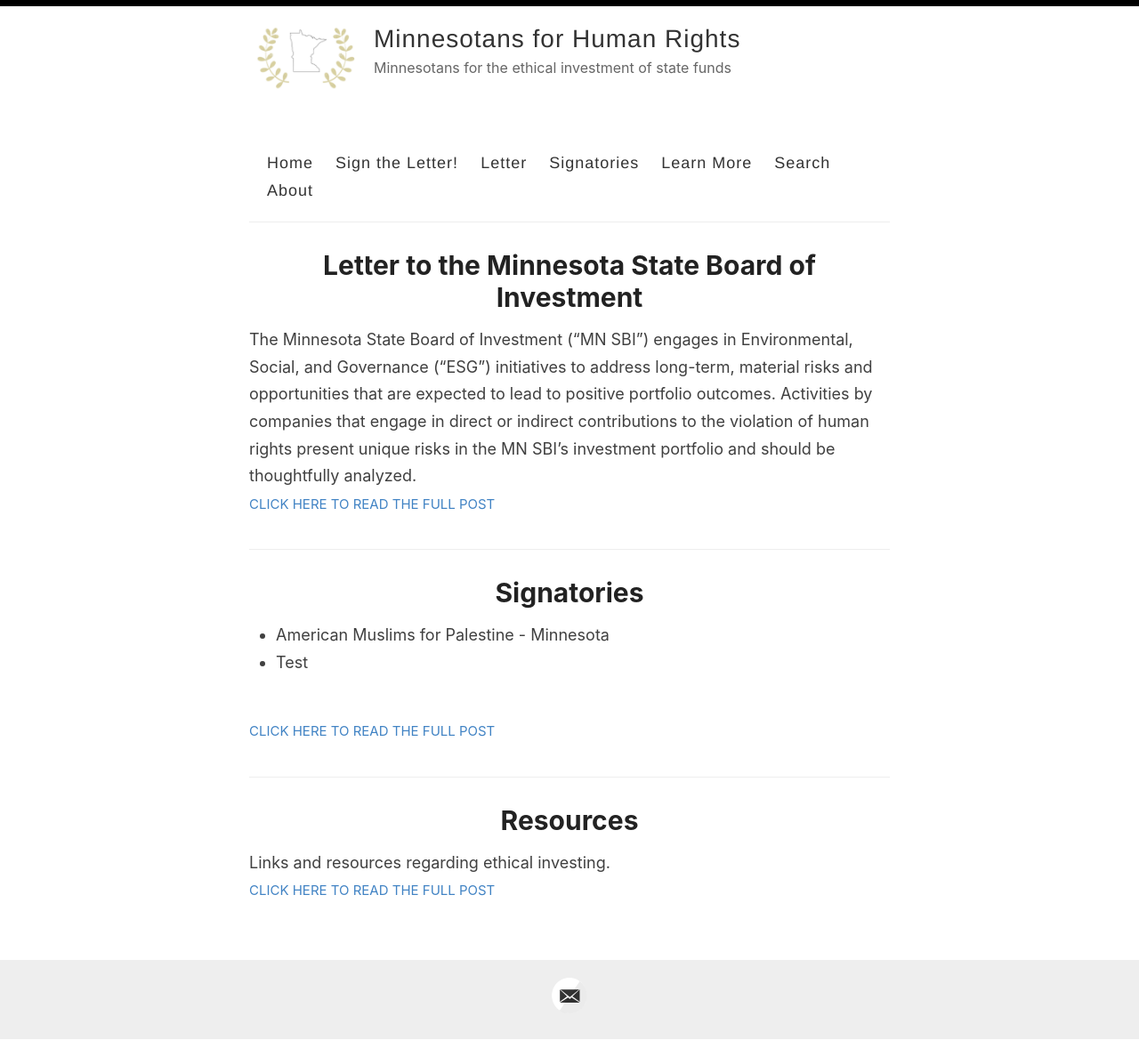
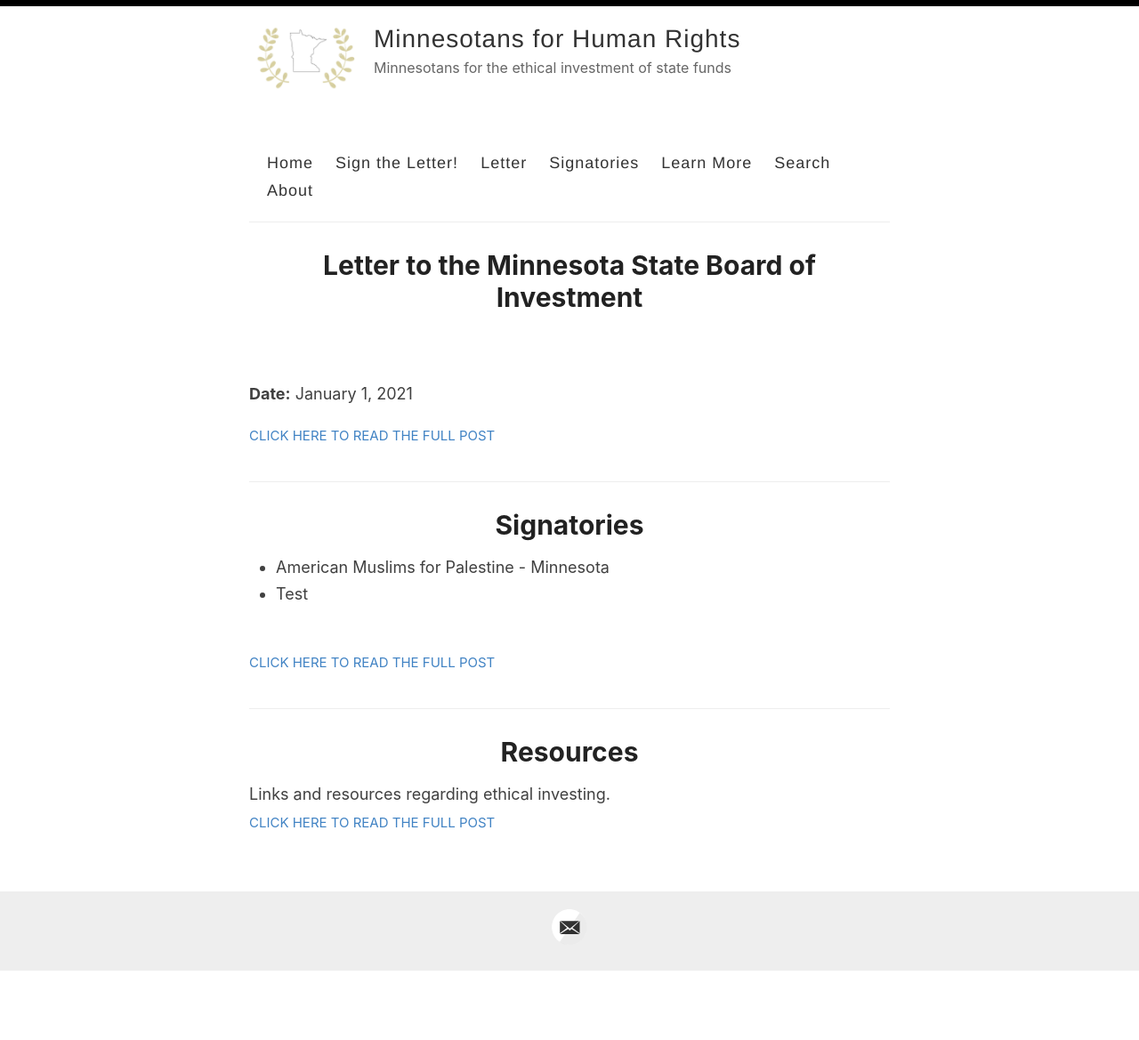
Before and after one commit to adamrahim/adamrahim.github.io, a Jekyll site: the page built from index.html, in a window 1280 px wide. Shown: the whole page at 89% size. Built offline with Jekyll 4.4.1, drawn with Linux system fonts in a browser that asks for light colours; the list of posts is cut into pages by our own code; after the commit the page ends 1092 px from its top, so only the background shows below that.

Commit message:
Update 2020-12-25-letter.md

```diff
--- a/_posts/2020-12-25-letter.md
+++ b/_posts/2020-12-25-letter.md
@@ -2,7 +2,6 @@
 layout: page
 title: Letter to the Minnesota State Board of Investment
 permalink: /letter/
-excerpt: The Minnesota State Board of Investment (“MN SBI”) engages in Environmental, Social, and Governance (“ESG”) initiatives to address long-term, material risks and opportunities that are expected to lead to positive portfolio outcomes. Activities by companies that engage in direct or indirect contributions to the violation of human rights present unique risks in the MN SBI’s investment portfolio and should be thoughtfully analyzed.
 ---
 <br/><br/>
 <b>Date:</b> January 1, 2021
```
